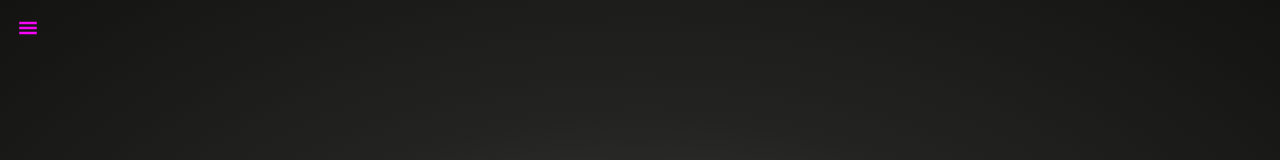
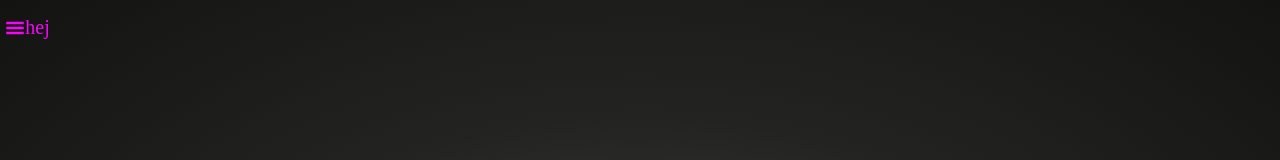
Before and after one commit to chrisMalm/thePinkLimousine, a React (Create React App) app: page / in a window 1280 px wide. Shown: the top 160 px of the page. Built offline with nearby package versions, Linux system fonts and the light colour scheme.

Commit message:
test for vercel

```diff
--- a/src/Components/Welcome/welcome.js
+++ b/src/Components/Welcome/welcome.js
@@ -7,6 +7,7 @@ export const Welcome = () => {
 		<>
 			<div className={classes.cross}>
 				<GiHamburgerMenu />
+				hej
 			</div>
 			<div className={classes.welcomeContainer}>
 				<div className={classes.logoContainer}>
```
